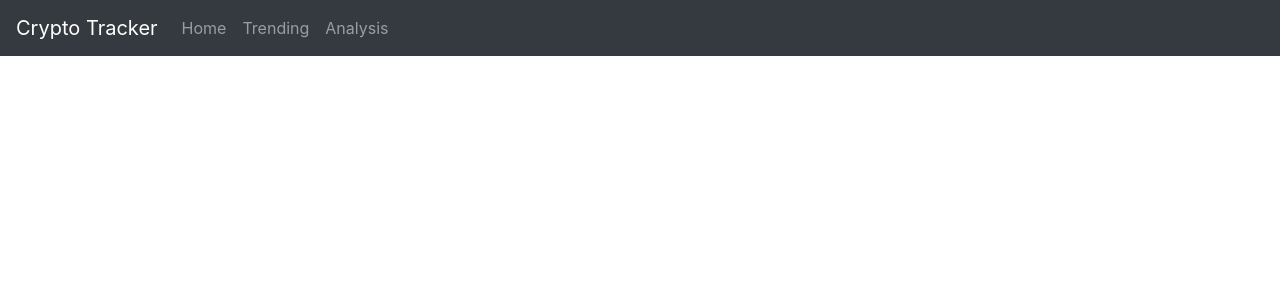
After one commit to kushdarji11/Crypto_Currency, a Django app: template templates/nav-checkout.html in a window 1280 px wide. The commit adds this page. Shown: the top 300 px of the page. Run offline with Django 4.2, Linux system fonts and the light colour scheme; the template is opened without the code that fills it, so the values that code supplies are empty; some libraries are stand-ins or nearby versions.

Commit message:
Cosmetic changes

```diff
--- a/CryptoApp/models.py
+++ b/CryptoApp/models.py
@@ -9,10 +9,10 @@ from django.contrib.auth.models import User
 class Portfolio(models.Model):
     coin_id = models.CharField(max_length=200)
     price = models.CharField(max_length=200)
-    quantity = models.IntegerField()
+    quantity = models.FloatField(default=1)
     market_cap = models.CharField(max_length=200)
     client = models.ForeignKey(settings.AUTH_USER_MODEL, on_delete=models.CASCADE)
-    total_price_int = models.IntegerField(default=0)
+    total_price_int = models.FloatField(default=0)
 
     def __str__(self):
         return f"{self.client} {self.coin_id} {self.price}"
--- a/templates/landing.html
+++ b/templates/landing.html
@@ -1,6 +1,6 @@
 {% extends 'base.html' %}
 {% block content %}
-    {% include 'navigation.html' %}
+    {% include 'nav-checkout.html' %}
     <div class="container">
 		<div class="row">
 			<div class="col-lg">
--- /dev/null
+++ b/templates/nav-checkout.html
@@ -0,0 +1,25 @@
+{% extends 'base.html' %}
+{% block content %}
+    <nav class="navbar navbar-expand-lg navbar-dark navbar-scroll bg-dark">
+        <a class="navbar-brand">Crypto Tracker</a>
+        <button class="navbar-toggler" type="button" data-toggle="collapse" data-target="#navbarSupportedContent"
+                aria-controls="navbarSupportedContent" aria-expanded="false" aria-label="Toggle navigation">
+            <span class="navbar-toggler-icon"></span>
+        </button>
+
+        <div class="collapse navbar-collapse" id="navbarSupportedContent">
+            <ul class="navbar-nav mr-auto">
+
+                <li class="nav-item">
+                    <a class="nav-link" href="{% url 'CryptoApp:index' %}">Home</a>
+                </li>
+                <li class="nav-item">
+                    <a class="nav-link" href="{% url 'CryptoApp:chart' %}">Trending</a>
+                </li>
+                <li class="nav-item">
+                    <a class="nav-link" href="#">Analysis</a>
+                </li>
+            </ul>
+        </div>
+    </nav>
+{% endblock %}
```
Also changed, not shown: templates/portfolio.html (+37 -4 lines), CryptoApp/migrations/0003_auto_20220403_1932.py (added), CryptoApp/migrations/0004_auto_20220403_1935.py (added), db.sqlite3.
